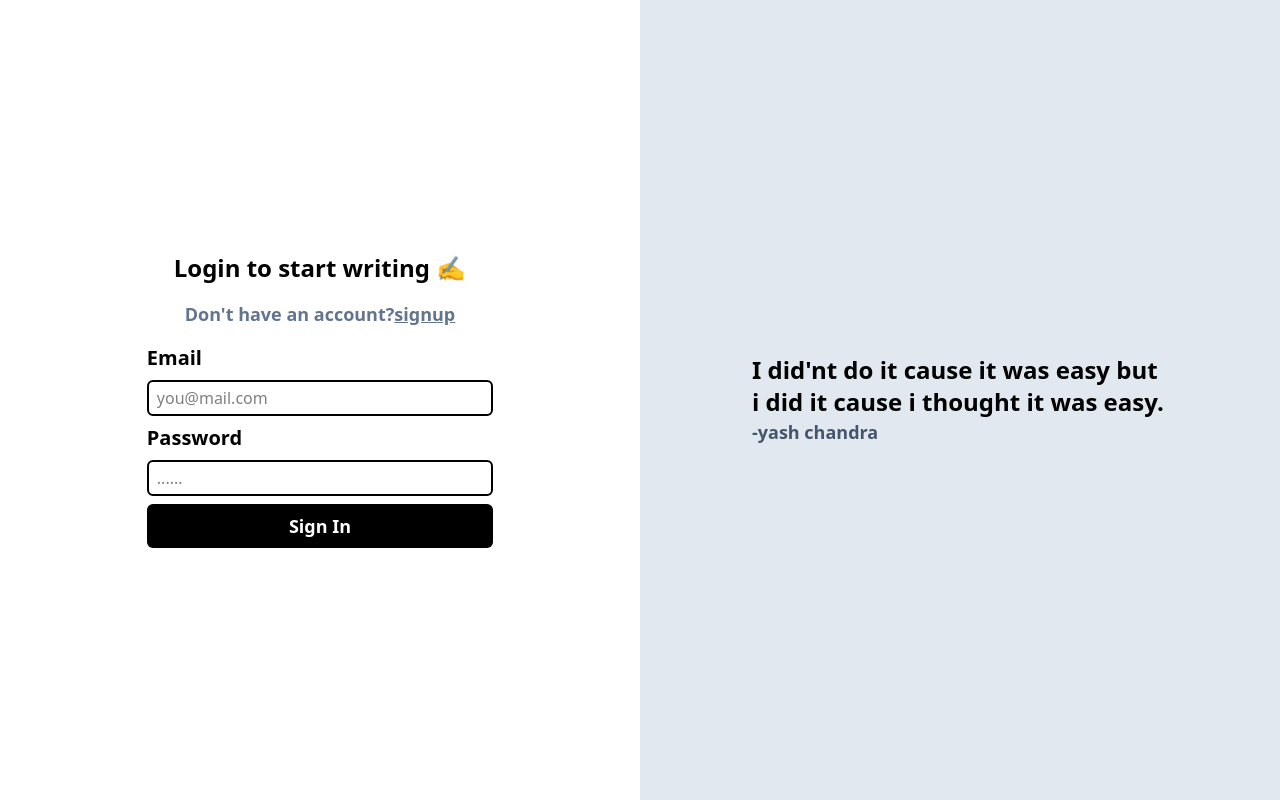
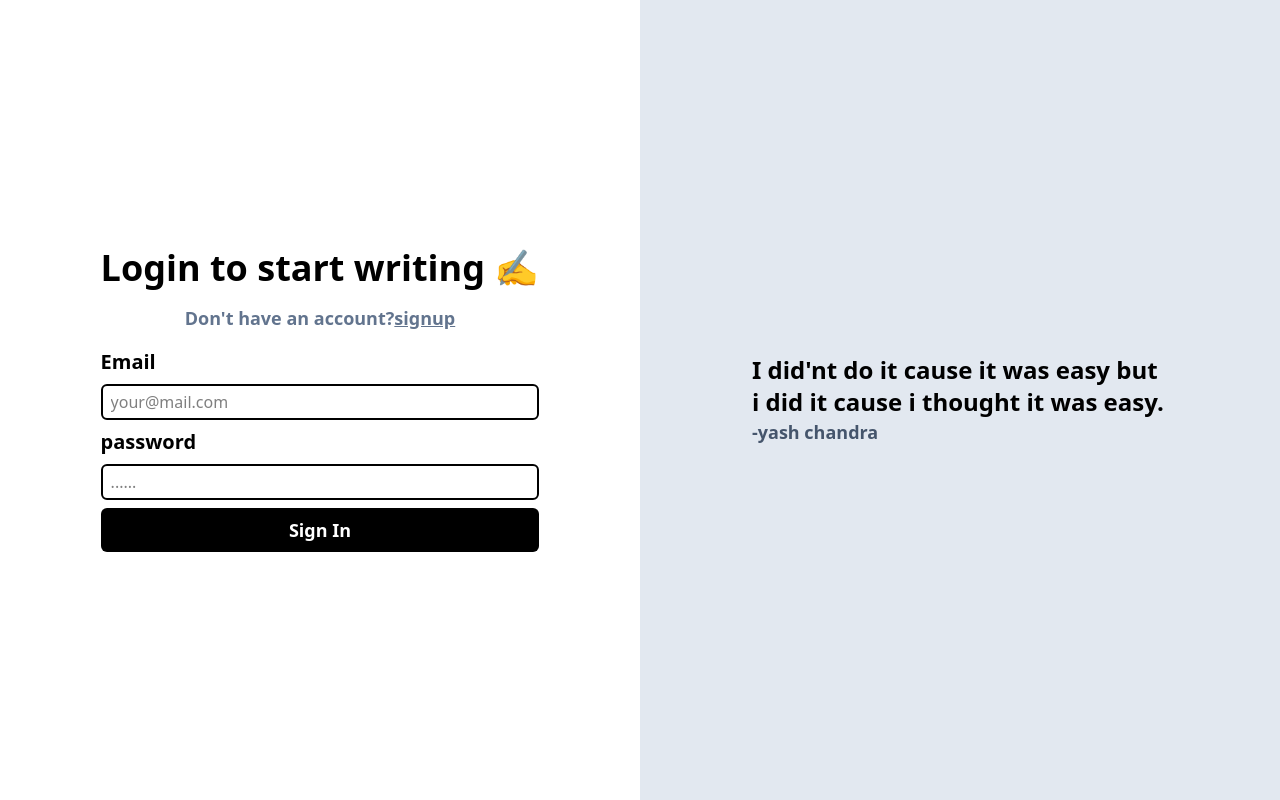
Before and after one commit to deveshru2712/Medium_Serverless, a React (Vite) app in the folder frontend/: page /login in a window 1280 px wide. Built offline with nearby package versions, Linux system fonts and the light colour scheme.

Commit message:
added an input component and form submit handler

```diff
--- /dev/null
+++ b/frontend/src/components/LabelledInput.tsx
@@ -0,0 +1,35 @@
+import { ChangeEvent } from "react";
+
+interface LabelledInputProps {
+  label: string;
+  placeholder: string;
+  type: string;
+  name: string;
+  onchange: (e: ChangeEvent<HTMLInputElement>) => void;
+}
+
+const LabelledInput = ({
+  label,
+  placeholder,
+  type,
+  name,
+  onchange,
+}: LabelledInputProps) => {
+  return (
+    <div className="w-full">
+      <label htmlFor={label} className="text-xl font-semibold ">
+        {label}
+      </label>
+      <input
+        type={type}
+        id={type}
+        name={name}
+        onChange={onchange}
+        placeholder={placeholder}
+        className="w-full border-2 px-2 py-1 rounded-md mt-2 outline-none"
+      />
+    </div>
+  );
+};
+
+export default LabelledInput;
--- a/frontend/src/pages/LoginPage.tsx
+++ b/frontend/src/pages/LoginPage.tsx
@@ -1,13 +1,32 @@
-import Quote from "../components/Quote";
+import { ChangeEvent, useState } from "react";
 import { Link } from "react-router-dom";
 
+import { SignInType } from "@deveshru2712/medium_common";
+
+import LabelledInput from "../components/LabelledInput";
+import Quote from "../components/Quote";
+
 const LoginPage = () => {
+  const [form, setForm] = useState<SignInType>({
+    email: "",
+    password: "",
+  });
+
+  const onChangeHandler = (e: ChangeEvent<HTMLInputElement>) => {
+    setForm({ ...form, [e.target.name]: e.target.value });
+  };
+
+  const onSubmitHandler = (e: React.FormEvent) => {
+    e.preventDefault();
+    console.log(form);
+  };
+
   return (
     <div className="bg-slate-200">
       <div className="w-screen h-screen flex flex-col md:flex-row">
         <div className="flex flex-1 py-10 bg-white justify-center items-center">
           <div className="flex flex-col justify-center items-center gap-4">
-            <h2 className="text-2xl font-semibold">
+            <h2 className="text-4xl font-semibold">
               Login to start writing ✍️
             </h2>
             <span className="text-lg font-semibold text-slate-500">
@@ -17,30 +36,26 @@ const LoginPage = () => {
               </Link>
             </span>
 
-            <form className="w-full flex flex-col justify-center items-center gap-2">
-              <div className="w-full">
-                <label htmlFor="email" className="text-xl font-semibold">
-                  Email
-                </label>
-                <input
-                  type="email"
-                  id="email"
-                  placeholder="you@mail.com"
-                  className="w-full border-2 px-2 py-1 rounded-md mt-2 outline-none"
-                />
-              </div>
+            <form
+              onSubmit={onSubmitHandler}
+              className="w-full flex flex-col justify-center items-center gap-2"
+            >
+              <LabelledInput
+                label="Email"
+                name="email"
+                type="email"
+                onchange={onChangeHandler}
+                placeholder="your@mail.com"
+              />
 
-              <div className="w-full">
-                <label htmlFor="password" className="text-xl font-semibold">
-                  Password
-                </label>
-                <input
-                  type="password"
-                  id="password"
-                  placeholder="......"
-                  className="w-full border-2 px-2 py-1 rounded-md mt-2 outline-none"
-                />
-              </div>
+              <LabelledInput
+                label="password"
+                type="password"
+                name="password"
+                onchange={onChangeHandler}
+                placeholder="......"
+              />
+
               <button
                 type="submit"
                 className="w-full py-2 bg-black  text-lg font-semibold text-white rounded-md cursor-pointer active:scale-105 duration-300"
--- a/frontend/src/pages/SignUpPage.tsx
+++ b/frontend/src/pages/SignUpPage.tsx
@@ -1,8 +1,26 @@
-import React from "react";
-import Quote from "../components/Quote";
+import { ChangeEvent, useState } from "react";
 import { Link } from "react-router-dom";
 
+import { SignUpType } from "@deveshru2712/medium_common";
+
+import Quote from "../components/Quote";
+import LabelledInput from "../components/LabelledInput";
+
 const SignUpPage = () => {
+  const [form, setForm] = useState<SignUpType>({
+    email: "",
+    password: "",
+    name: "",
+  });
+
+  const onChangeHandler = (e: ChangeEvent<HTMLInputElement>) => {
+    setForm({ ...form, [e.target.name]: e.target.value });
+  };
+
+  const onSubmitHandler = (e: React.FormEvent) => {
+    e.preventDefault();
+    console.log(form);
+  };
   return (
     <div className="bg-slate-200">
       <div className="w-screen h-screen flex flex-col md:flex-row">
@@ -18,42 +36,34 @@ const SignUpPage = () => {
               </Link>
             </span>
 
-            <form className="w-full flex flex-col justify-center items-center gap-2">
-              <div className="w-full">
-                <label htmlFor="username" className="text-xl font-semibold ">
-                  Username
-                </label>
-                <input
+            <form
+              onSubmit={onSubmitHandler}
+              className="w-full flex flex-col justify-center items-center gap-2"
+            >
+              <LabelledInput
+                label="Username"
+                name="name"
                 type="text"
-                  id="username"
+                onchange={onChangeHandler}
                 placeholder="Enter your username"
-                  className="w-full border-2 px-2 py-1 rounded-md mt-2 outline-none"
               />
-              </div>
 
-              <div className="w-full">
-                <label htmlFor="email" className="text-xl font-semibold">
-                  Email
-                </label>
-                <input
+              <LabelledInput
+                label="Email"
                 type="email"
-                  id="email"
-                  placeholder="you@mail.com"
-                  className="w-full border-2 px-2 py-1 rounded-md mt-2 outline-none"
+                name="email"
+                onchange={onChangeHandler}
+                placeholder="your@mail.com"
               />
-              </div>
 
-              <div className="w-full">
-                <label htmlFor="password" className="text-xl font-semibold">
-                  Password
-                </label>
-                <input
+              <LabelledInput
+                label="password"
                 type="password"
-                  id="password"
+                name="password"
+                onchange={onChangeHandler}
                 placeholder="......"
-                  className="w-full border-2 px-2 py-1 rounded-md mt-2 outline-none"
               />
-              </div>
+
               <button
                 type="submit"
                 className="w-full py-2 bg-black text-lg font-semibold text-white rounded-md cursor-pointer active:scale-105 duration-300"
```
Lines whose indentation alone changed are shown as unchanged.
